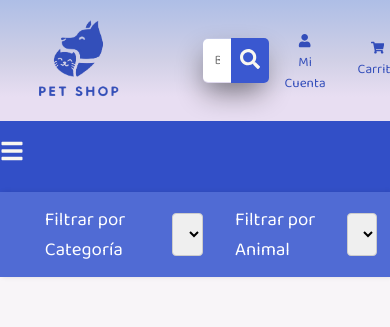
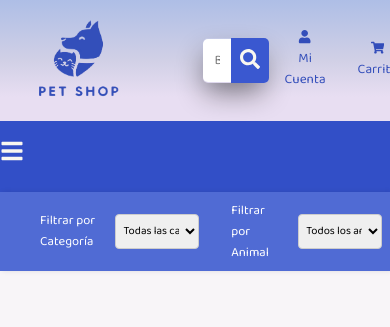
Before and after one commit to agush44/petshop, a React (Vite) app in the folder frontend/: page /shop in a window 390 px wide. Shown: the top 327 px of the page. Built offline with nearby package versions, Linux system fonts and the light colour scheme; no server answers; a web font is replaced by a local one.

Commit message:
fix: responsive styles in FilterSideBar

```diff
--- a/frontend/src/UI/ItemList/ItemList.styles.js
+++ b/frontend/src/UI/ItemList/ItemList.styles.js
@@ -19,14 +19,17 @@ export const ItemListContainer = styled.div`
 
   /* Extra large devices (desktops, 992px and up) */
   @media (min-width: 992px) {
+    padding: 0 1rem;
   }
 
   /* Extra extra large devices (large desktops, 1200px and up) */
   @media (min-width: 1200px) {
+    padding: 0 1rem;
   }
 
   /* Ultra-wide screens (4K displays, 1400px and up) */
   @media (min-width: 1400px) {
+    padding: 0 1rem;
   }
 `;
 
--- a/frontend/src/components/FilterSideBar/FilterSideBar.styles.js
+++ b/frontend/src/components/FilterSideBar/FilterSideBar.styles.js
@@ -9,6 +9,15 @@ export const FilterSidebarContainer = styled.aside`
   box-shadow: 2px 0 5px rgba(0, 0, 0, 0.1);
   height: 100%;
   width: 100%;
+
+  /* Extra small devices (phones, less than 576px) */
+  @media (max-width: 575.98px) {
+    padding: 0.5rem;
+  }
+
+  /* Small devices (larger phones, 576px and up) */
+  @media (min-width: 576px) and (max-width: 767.98px) {
+  }
 
   /* Large devices (tablets/laptops, 768px and up) */
   @media (min-width: 768px) {
@@ -31,9 +40,20 @@ export const Title = styled.h3`
   color: #fff;
   font-weight: 400;
   padding: 0 1rem 0 2rem;
+
   /* Large devices (tablets/laptops, 768px and up) */
   @media (min-width: 768px) {
-    font-size: 0.9rem;
+    font-size: 0.8rem;
+  }
+
+  /* Extra small devices (phones, less than 576px) */
+  @media (max-width: 575.98px) {
+    font-size: 0.8rem;
+  }
+
+  /* Small devices (larger phones, 576px and up) */
+  @media (min-width: 576px) and (max-width: 767.98px) {
+    font-size: 0.8rem;
   }
 
   /* Extra large devices (desktops, 992px and up) */
@@ -59,23 +79,41 @@ export const Select = styled.select`
   border: 1px solid #ccc;
   border-radius: 4px;
 
+  /* Extra small devices (phones, less than 576px) */
+  @media (max-width: 575.98px) {
+    font-size: 0.7rem;
+    width: 40%;
+    height: 2.2rem;
+    padding: 3px;
+  }
+
+  /* Small devices (larger phones, 576px and up) */
+  @media (min-width: 576px) {
+    font-size: 0.8rem;
+    width: 35%;
+  }
+
   /* Large devices (tablets/laptops, 768px and up) */
   @media (min-width: 768px) {
-    font-size: 0.9rem;
+    font-size: 0.8rem;
+    width: 20%;
   }
 
   /* Extra large devices (desktops, 992px and up) */
   @media (min-width: 992px) {
-    font-size: 0.9rem;
+    font-size: 0.8rem;
+    width: 15%;
   }
 
   /* Extra extra large devices (large desktops, 1200px and up) */
   @media (min-width: 1200px) {
-    font-size: 0.9rem;
+    font-size: 0.8rem;
+    width: 13%;
   }
 
   /* Ultra-wide screens (4K displays, 1400px and up) */
   @media (min-width: 1400px) {
-    font-size: 0.9rem;
+    font-size: 0.8rem;
+    width: 12%;
   }
 `;
--- a/frontend/src/components/Header/Header.styles.js
+++ b/frontend/src/components/Header/Header.styles.js
@@ -197,7 +197,7 @@ export const Button = styled.button`
   flex-direction: column;
   align-items: center;
   justify-content: center;
-  background-color: transparent; /* Fondo transparente */
+  background-color: transparent;
   border: none;
   padding: 0 1rem;
   cursor: pointer;
@@ -269,28 +269,4 @@ export const Button = styled.button`
 export const StyledLink = styled(Link)`
   text-decoration: none;
   cursor: pointer;
-  padding-top: 0.5rem;
 `;
-
-export const SearchResultsContainer = styled.div`
-  position: absolute;
-  top: 100%;
-  left: 0;
-  width: 100%;
-  background: white;
-  box-shadow: 0 4px 8px rgba(0, 0, 0, 0.1);
-  border-radius: 5px;
-  z-index: 10;
-  max-height: 200px;
-  overflow-y: auto;
-`;
-
-export const SearchResultItem = styled.div`
-  padding: 10px;
-  cursor: pointer;
-  transition: background 0.3s ease-in-out;
-
-  &:hover {
-    background: #f5f5f5;
-  }
-`;
```
